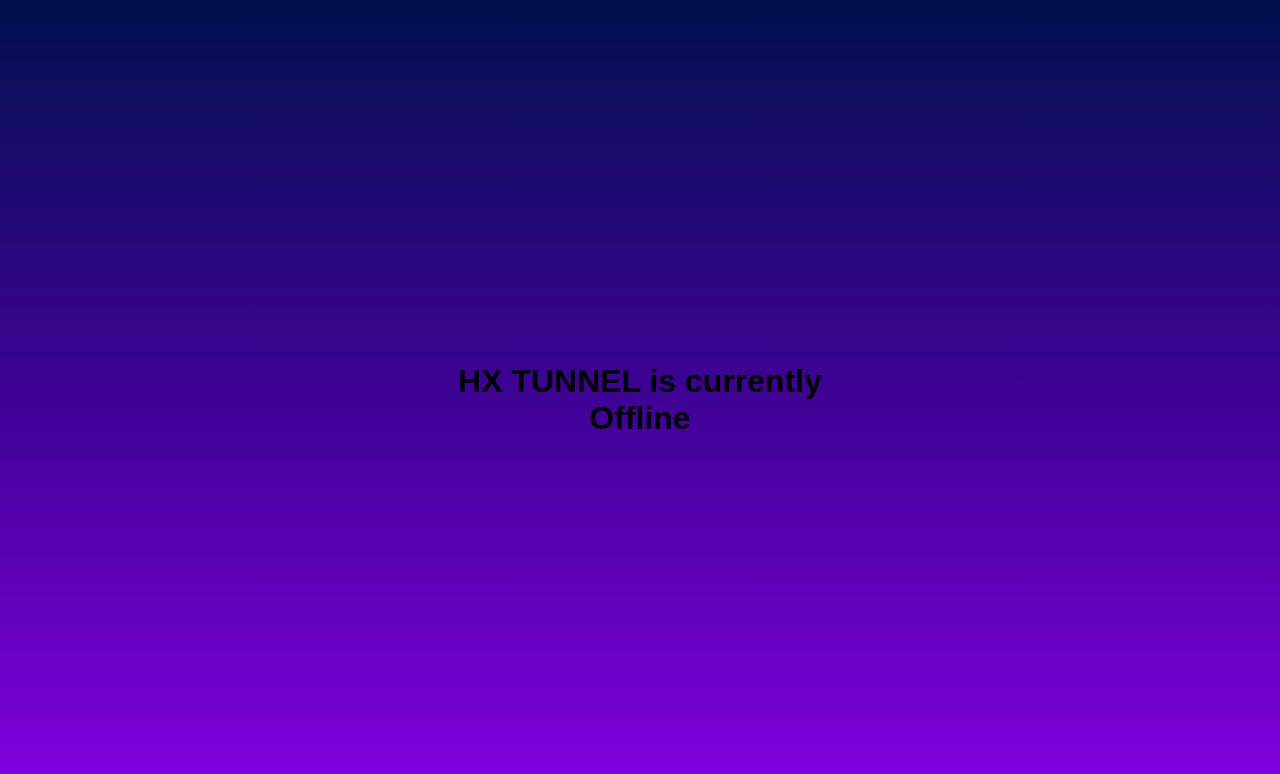
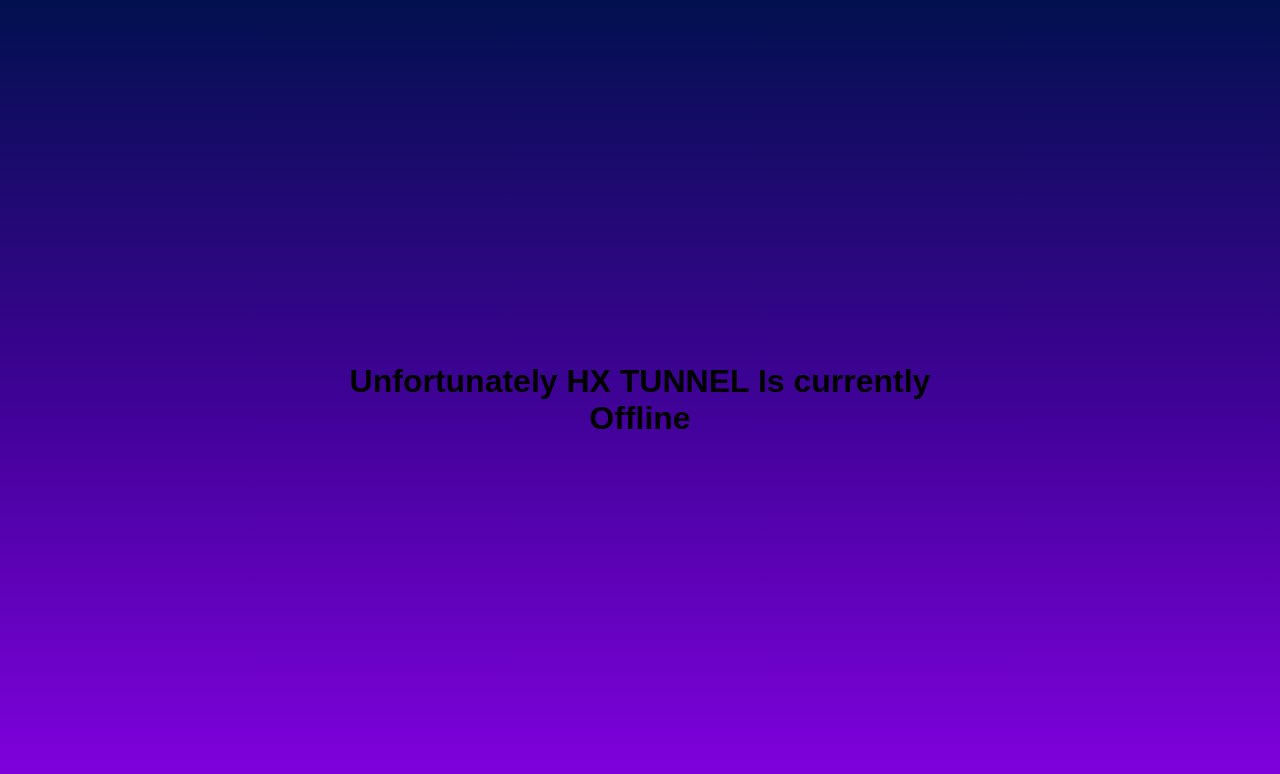
Before and after one commit to HXtunnel/hxtunnel.github.io, a plain HTML site: page index.html in a window 1280 px wide. Drawn offline with Linux system fonts and the light colour scheme; no server answers.

Commit message:
Update index.html

```diff
--- a/index.html
+++ b/index.html
@@ -17,7 +17,7 @@
 </div>
 
 <div id="offline">
-    <h1>HX TUNNEL is currently <br> Offline</h1>
+    <h1>Unfortunately HX TUNNEL Is currently <br> Offline</h1>
 </div>
 
 <iframe id="site" hidden></iframe>
```
